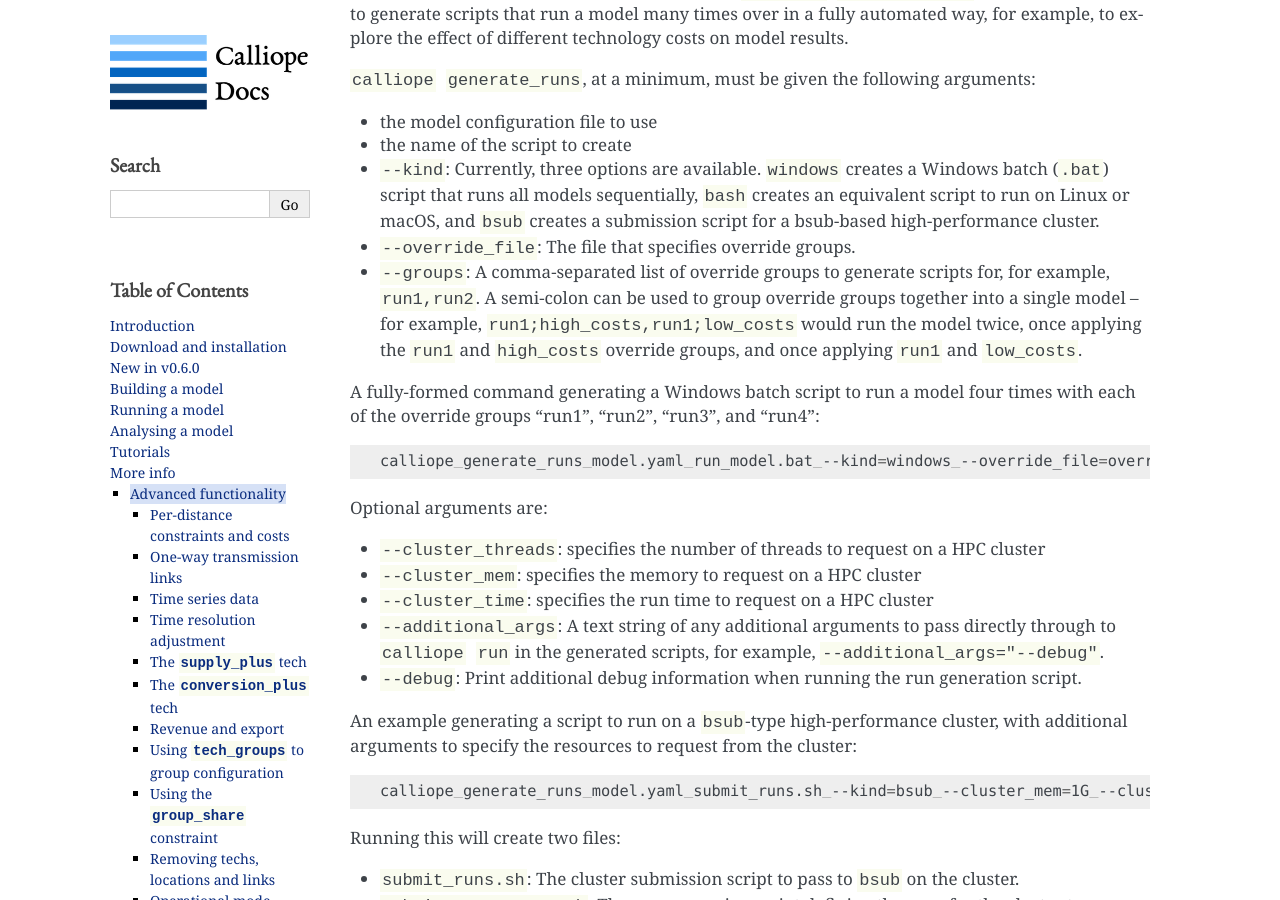
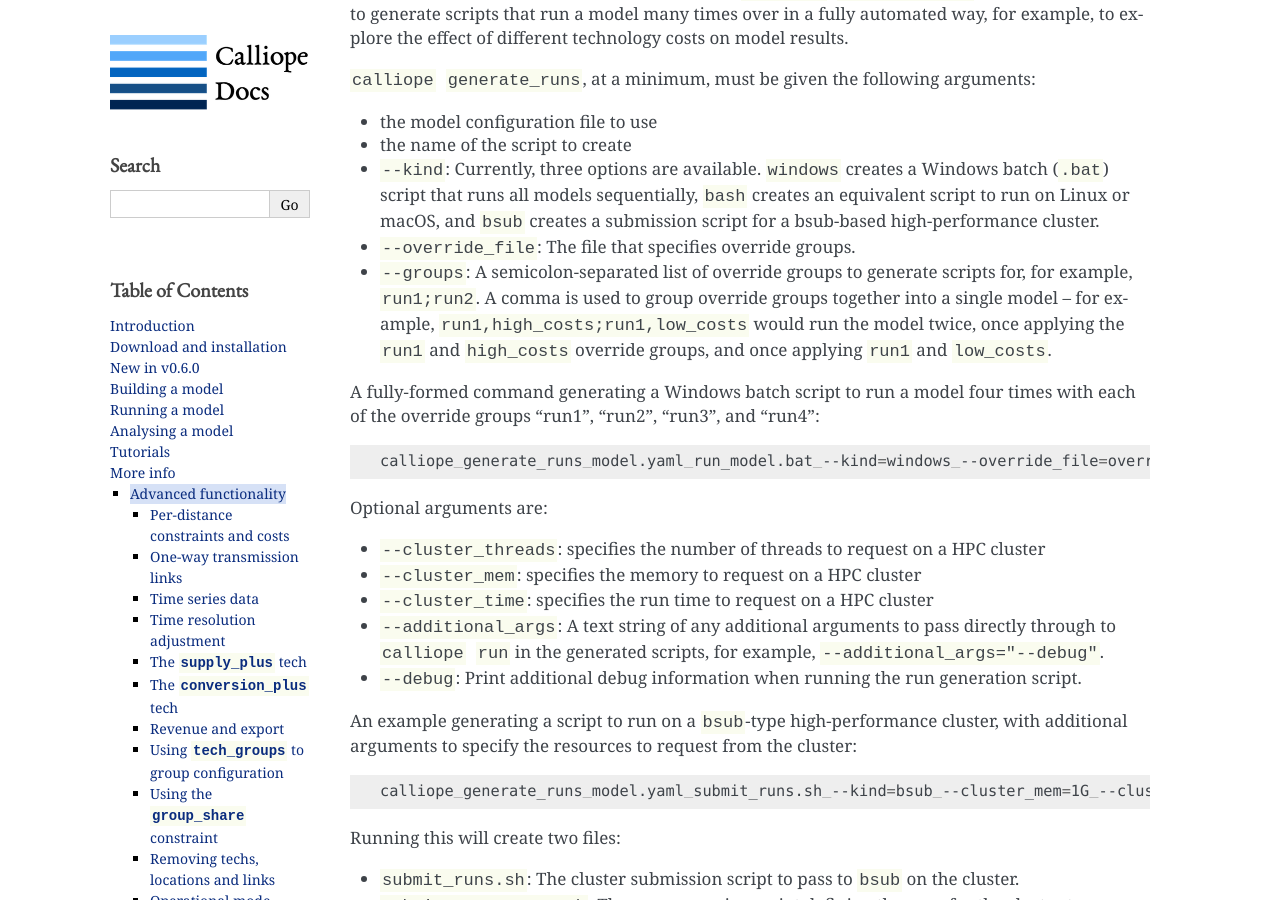
Before and after one commit to calliope-project/calliope, a Sphinx documentation site: the page built from doc/user/ref_advanced_func.rst, in a window 1280 px wide and 900 px high, scrolled down 12206 px. Built offline with Sphinx 7.4.7, drawn with Linux system fonts in a browser that asks for light colours; pages that are not in the unit, such as notebooks, are missing from menus; a script that is not in the unit is left out.

Commit message:
Minor fixes to docs, don't base_tech-group capacity plots

```diff
--- a/doc/user/develop.rst
+++ b/doc/user/develop.rst
@@ -21,7 +21,7 @@ As when installing a stable version, using ``conda`` is recommended.
 If you only want to track the latest commit, without having a local Calliope
 repository, then just download the `base.yml <https://raw.githubusercontent.com/calliope-project/calliope/master/requirements/base.yml>`_ and `latest.yml <https://raw.githubusercontent.com/calliope-project/calliope/master/requirements/latest.yml>`_ requirements files and run (assuming both are saved into a directory called requirements)::
 
-    $ conda create -n calliope_latest --file=requirements/base.yml --file=requirements/latest.yml
+    $ conda env create -n calliope_latest --file=requirements/base.yml --file=requirements/latest.yml
 
 This will create a conda environment called ``calliope_latest``.
 
--- a/doc/user/ref_advanced_func.rst
+++ b/doc/user/ref_advanced_func.rst
@@ -461,13 +461,13 @@ This functionality can be used together with the ``calliope generate_runs`` comm
 * the name of the script to create
 * ``--kind``: Currently, three options are available. ``windows`` creates a Windows batch (``.bat``) script that runs all models sequentially, ``bash`` creates an equivalent script to run on Linux or macOS, and ``bsub`` creates a submission script for a bsub-based high-performance cluster.
 * ``--override_file``: The file that specifies override groups.
-* ``--groups``: A comma-separated list of override groups to generate scripts for, for example, ``run1,run2``. A semi-colon can be used to group override groups together into a single model -- for example, ``run1;high_costs,run1;low_costs`` would run the model twice, once applying the ``run1`` and ``high_costs`` override groups, and once applying ``run1`` and ``low_costs``.
+* ``--groups``: A semicolon-separated list of override groups to generate scripts for, for example, ``run1;run2``. A comma is used to group override groups together into a single model -- for example, ``run1,high_costs;run1,low_costs`` would run the model twice, once applying the ``run1`` and ``high_costs`` override groups, and once applying ``run1`` and ``low_costs``.
 
 A fully-formed command generating a Windows batch script to run a model four times with each of the override groups "run1", "run2", "run3", and "run4":
 
 .. code-block:: shell
 
-    calliope generate_runs model.yaml run_model.bat --kind=windows --override_file=overrides.yaml --groups "run1,run2,run3,run4"
+    calliope generate_runs model.yaml run_model.bat --kind=windows --override_file=overrides.yaml --groups "run1;run2;run3;run4"
 
 Optional arguments are:
 
```
Also changed, not shown: 1 other file.
